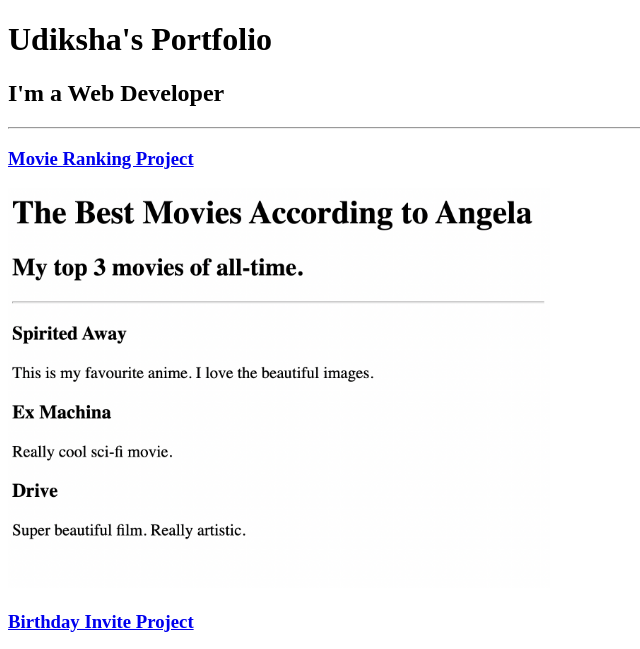
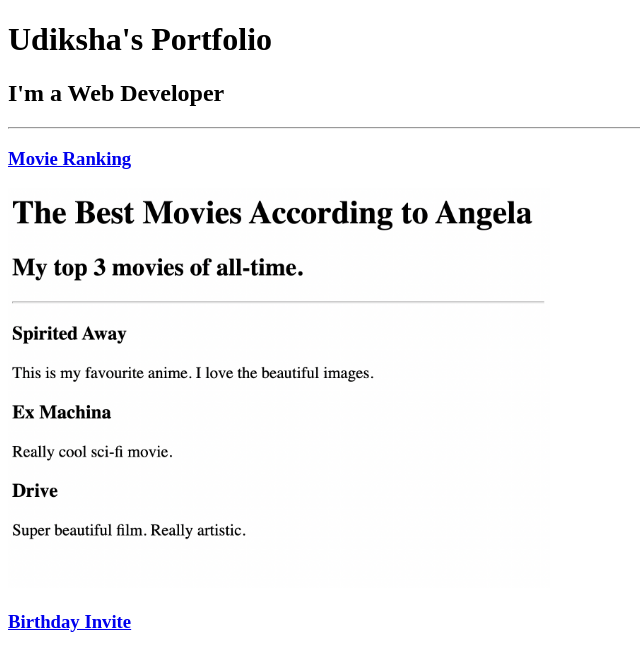
Before and after one commit to udiksha-sangelia/Web_portfolio, a plain HTML site: page index.html in a window 1280 px wide. Shown: the top 649 px of the page, without its empty margins (0-640 px from the left). Drawn offline with Linux system fonts and the light colour scheme; grey boxes are pictures that could not be loaded.

Commit message:
Modified the name in the website

```diff
--- a/index.html
+++ b/index.html
@@ -3,16 +3,16 @@
 <head>
     <meta charset="UTF-8">
     <meta name="viewport" content="width=device-width, initial-scale=1.0">
-    <title>My Website</title>
+    <title>This is my first Website</title>
 </head>
 <body>
     <h1>Udiksha's Portfolio</h1>
     <h2>I'm a Web Developer</h2>
     <hr>
-    <h3><a href="./public/movie-ranking.html">Movie Ranking Project</a></h3>
+    <h3><a href="./public/movie-ranking.html">Movie Ranking</a></h3>
     <img src="./assets/images/movie-ranking.png" height="400" alt="movie ranking"/>
     <br>
-    <h3><a href="./public/birthday-invite.html">Birthday Invite Project</a></h3>
+    <h3><a href="./public/birthday-invite.html">Birthday Invite</a></h3>
     <img src="./assets/images/birthday-invite.png" height="400" alt="birthday invite"/>
     <hr>
     <a href="./public/about.html">About me</a>
```
